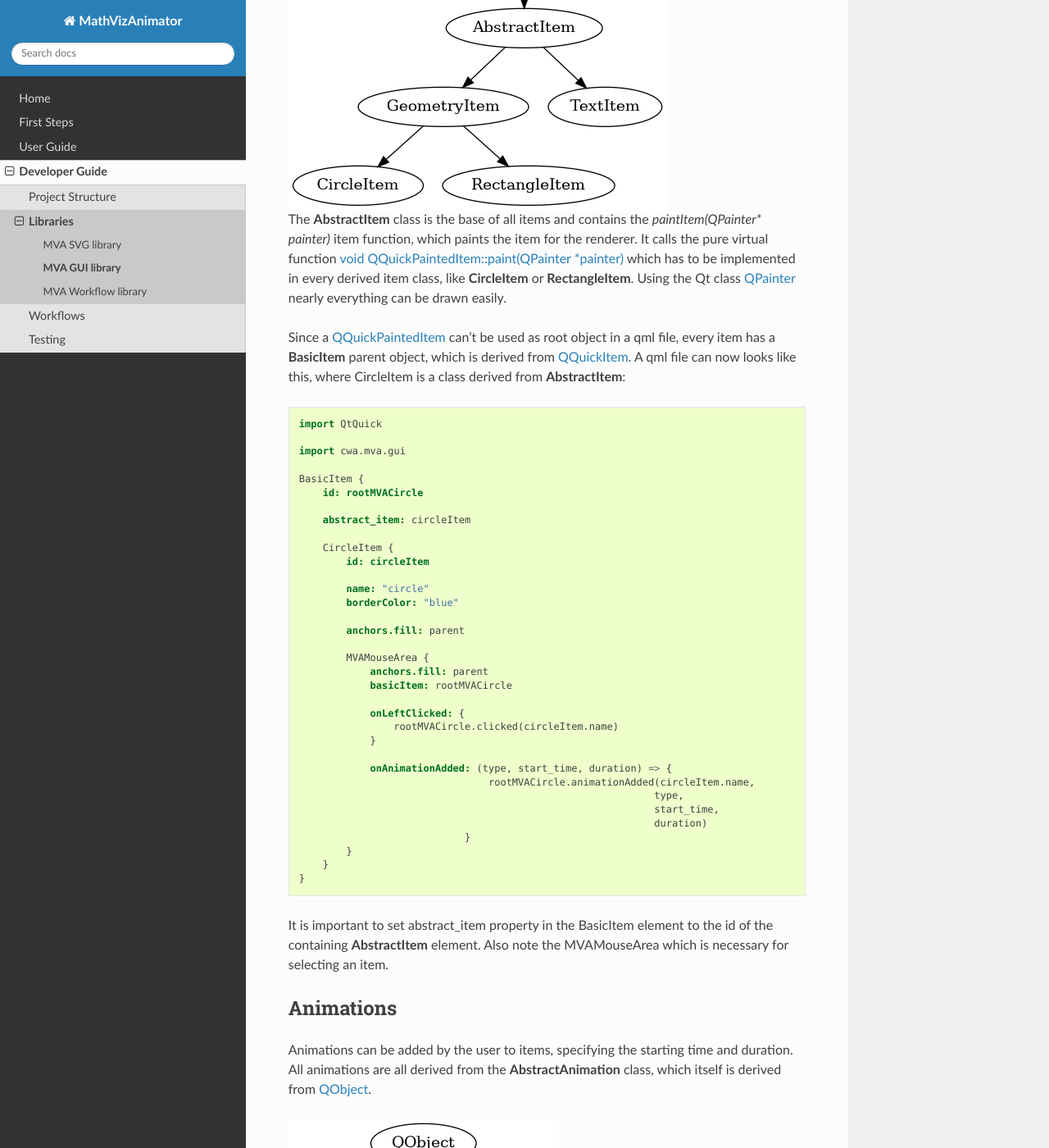
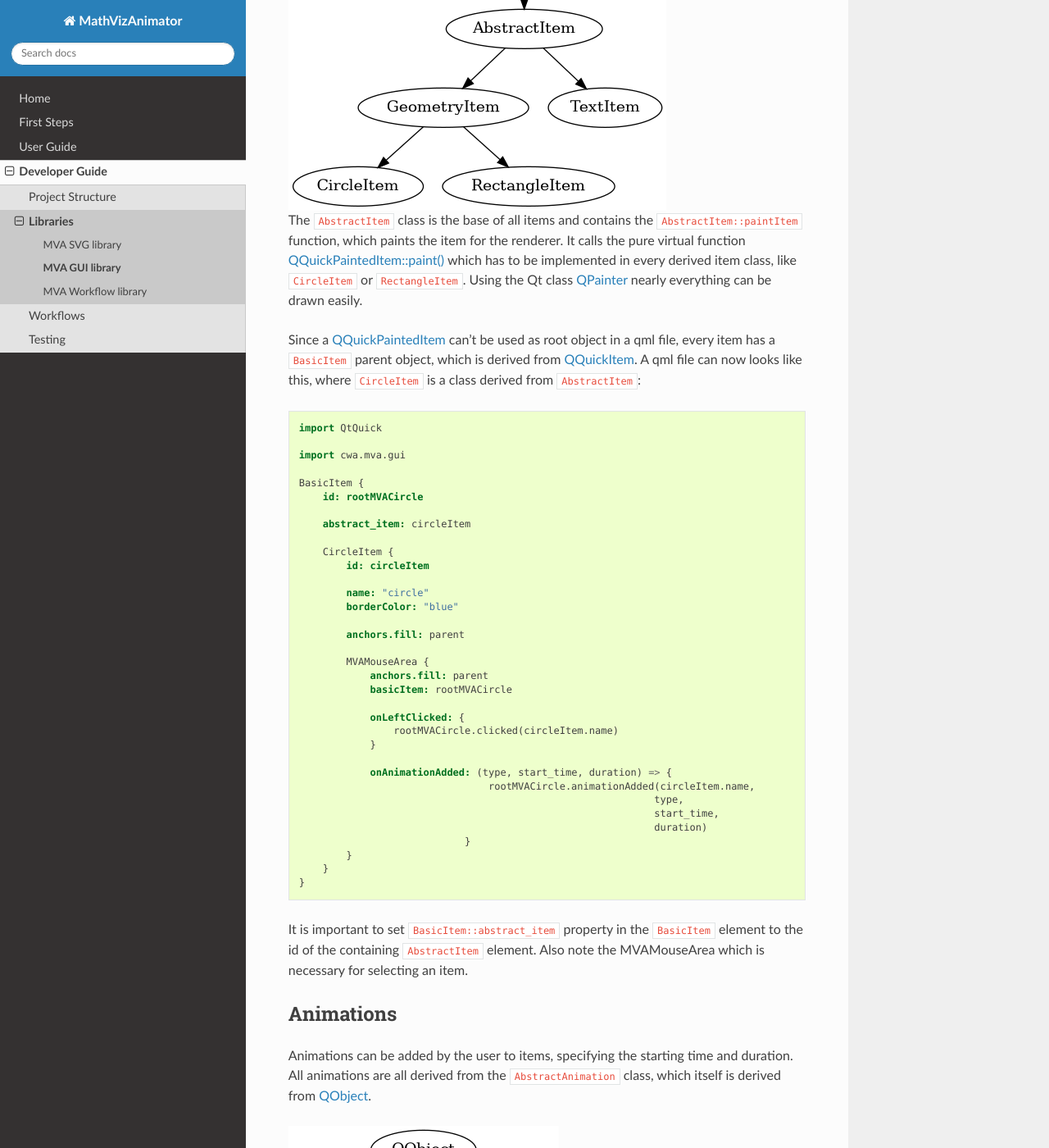
Before and after one commit to codingwithmagga/mathvizanimator, a Sphinx documentation site: the page built from docs/developer/mva_gui.rst, in a window 1280 px wide and 1400 px high, scrolled down 379 px. Shown: the whole window at 82% size. Built offline with Sphinx 7.4.7 and the Read the Docs theme 2.0.0, drawn with Linux system fonts in a browser that asks for light colours; pages that are not in the unit, such as notebooks, are missing from menus; cross-references to code outside the pages are shown as plain code.

Commit message:
Correct doxylink linkage in mva_gui

```diff
--- a/docs/developer/mva_gui.rst
+++ b/docs/developer/mva_gui.rst
@@ -4,7 +4,7 @@ MVA GUI library
 Items
 +++++
 
-Items are objects which the user can add to his video. They are all derived from the **AbstractItem** class, which itself is derived from `QQuickPaintedItem <https://doc.qt.io/qt-6/qquickpainteditem.html>`_.
+Items are objects which the user can add to his video. They are all derived from the :mva:`AbstractItem` class, which itself is derived from `QQuickPaintedItem <https://doc.qt.io/qt-6/qquickpainteditem.html>`_.
 
 .. graphviz::
 
@@ -16,9 +16,9 @@ Items are objects which the user can add to his video. They are all derived from
         GeometryItem -> RectangleItem;
     }
 
-The **AbstractItem** class is the base of all items and contains the *paintItem(QPainter\* painter)* item function, which paints the item for the renderer. It calls the pure virtual function `void QQuickPaintedItem::paint(QPainter *painter) <https://doc.qt.io/qt-6.5/qquickpainteditem.html#paint>`_ which has to be implemented in every derived item class, like **CircleItem** or **RectangleItem**. Using the Qt class `QPainter <https://doc.qt.io/qt-6.5/qpainter.html>`_ nearly everything can be drawn easily.
+The :mva:`AbstractItem` class is the base of all items and contains the :mva:`AbstractItem::paintItem` function, which paints the item for the renderer. It calls the pure virtual function `QQuickPaintedItem::paint() <https://doc.qt.io/qt-6.5/qquickpainteditem.html#paint>`_ which has to be implemented in every derived item class, like :mva:`CircleItem` or :mva:`RectangleItem`. Using the Qt class `QPainter <https://doc.qt.io/qt-6.5/qpainter.html>`_ nearly everything can be drawn easily.
 
-Since a `QQuickPaintedItem <https://doc.qt.io/qt-6/qquickpainteditem.html>`_ can't be used as root object in a qml file, every item has a  **BasicItem** parent object, which is derived from `QQuickItem <.https://doc.qt.io/qt-6.5/QQuickItem.html>`_. A qml file can now looks like this, where CircleItem is a class derived from **AbstractItem**:
+Since a `QQuickPaintedItem <https://doc.qt.io/qt-6/qquickpainteditem.html>`_ can't be used as root object in a qml file, every item has a :mva:`BasicItem` parent object, which is derived from `QQuickItem <.https://doc.qt.io/qt-6.5/QQuickItem.html>`_. A qml file can now looks like this, where :mva:`CircleItem` is a class derived from :mva:`AbstractItem`:
 
 .. code-block:: qml
 
@@ -57,12 +57,12 @@ Since a `QQuickPaintedItem <https://doc.qt.io/qt-6/qquickpainteditem.html>`_ can
         }
     }
 
-It is important to set abstract_item property in the BasicItem element to the id of the containing **AbstractItem** element. Also note the MVAMouseArea which is necessary for selecting an item.
+It is important to set :mva:`BasicItem::abstract_item` property in the :mva:`BasicItem` element to the id of the containing :mva:`AbstractItem` element. Also note the MVAMouseArea which is necessary for selecting an item.
 
 Animations
 ++++++++++
 
-Animations can be added by the user to items, specifying the starting time and duration. All animations are all derived from the **AbstractAnimation** class, which itself is derived from `QObject <https://doc.qt.io/qt-6/qobject.html>`_.
+Animations can be added by the user to items, specifying the starting time and duration. All animations are all derived from the :mva:`AbstractAnimation` class, which itself is derived from `QObject <https://doc.qt.io/qt-6/qobject.html>`_.
 
 .. graphviz::
 
@@ -74,4 +74,4 @@ Animations can be added by the user to items, specifying the starting time and d
         RealPropertyAnimation -> FadeOut;
     }
 
-Derived from the **AbstractAnimation** class is the **PropertyAnimation** class, which is the base class for animations which are based on item properties. The **RealPropertyAnimation** class, derived from **PropertyAnimation**, is the base class for real property based animations like **FadeIn** and **FadeOut**. Both animations are changing the opacity of an item from 0 to 1 or reverse.
+Derived from the :mva:`AbstractAnimation` class is the :mva:`PropertyAnimation` class, which is the base class for animations which are based on item properties. The :mva:`RealPropertyAnimation` class, derived from :mva:`PropertyAnimation`, is the base class for real property based animations like :mva:`FadeIn` and :mva:`FadeOut`. Both animations are changing the opacity of an item from 0 to 1 or reverse.
--- a/docs/index.rst
+++ b/docs/index.rst
@@ -17,5 +17,3 @@ The development is currently at an early stage, but there are already some inter
     user_guide/index
     developer/index
     Reference Guide (doxygen) <mathvizanimator/html/index>
-
-:mva:`AbstractItem`
```
Also changed, not shown: 2 other files.
